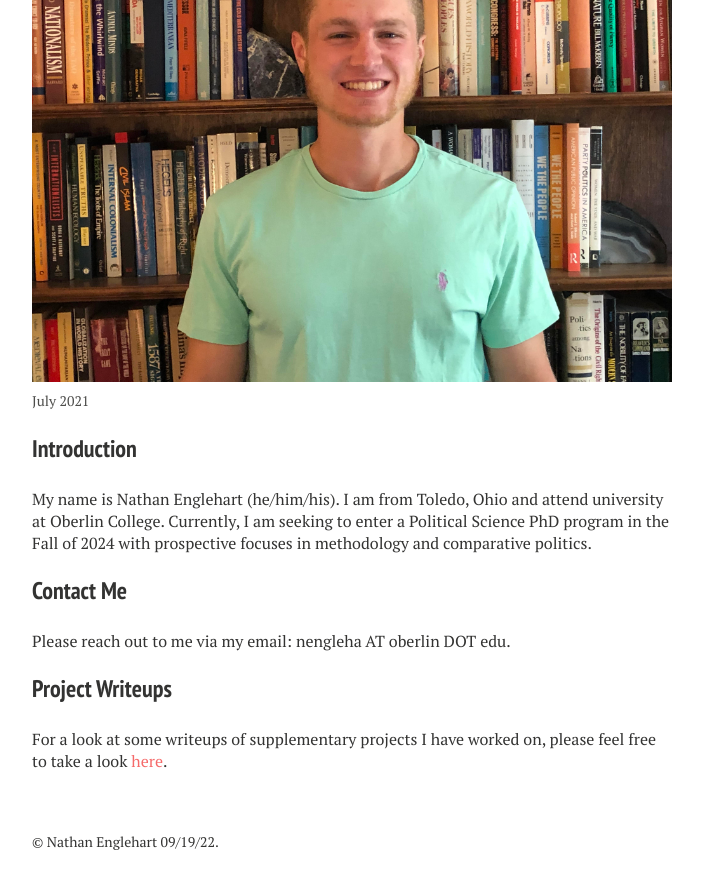
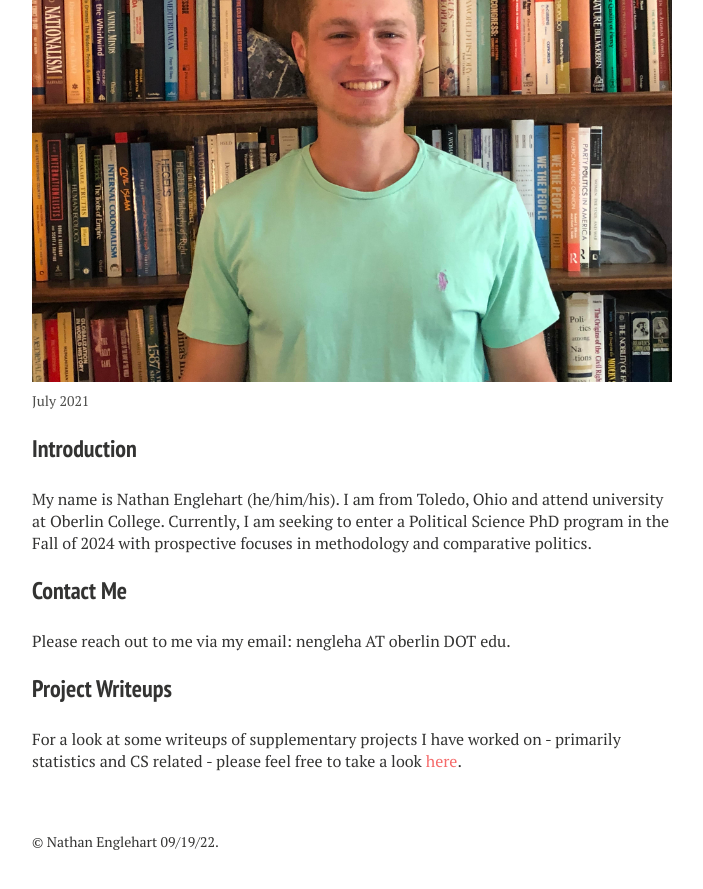
Before and after one commit to nathanenglehart/nathanenglehart.github.io, a Jekyll site: the page built from index.md, in a window 1280 px wide and 900 px high, scrolled down 668 px. Shown: the top 889 px of the window, without its empty margins (288-991 px from the left). Built offline with Jekyll 4.4.1, drawn with Linux system fonts in a browser that asks for light colours; nearby versions of some CDN libraries.

Commit message:
extended desc

```diff
--- a/index.md
+++ b/index.md
@@ -22,6 +22,6 @@ Please reach out to me via my email: nengleha AT oberlin DOT edu.
 
 <h3 class="small_title">Project Writeups</h3>
 
-For a look at some writeups of supplementary projects I have worked on, please feel free to take a look <a style="color: #f56a6a; !important" href="/projects/">here</a>.
+For a look at some writeups of supplementary projects I have worked on - primarily statistics and CS related - please feel free to take a look <a style="color: #f56a6a; !important" href="/projects/">here</a>.
 
 <br />
```
